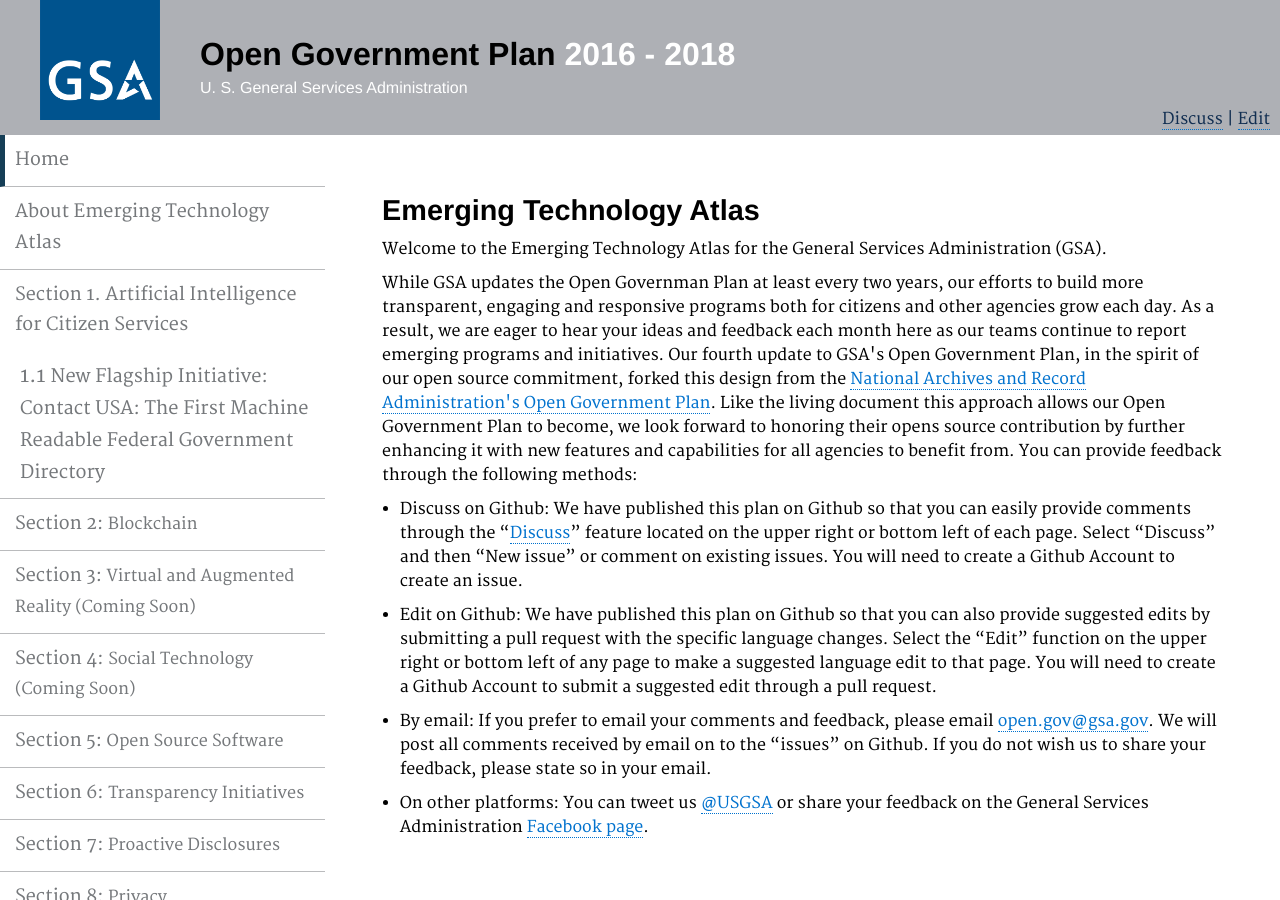
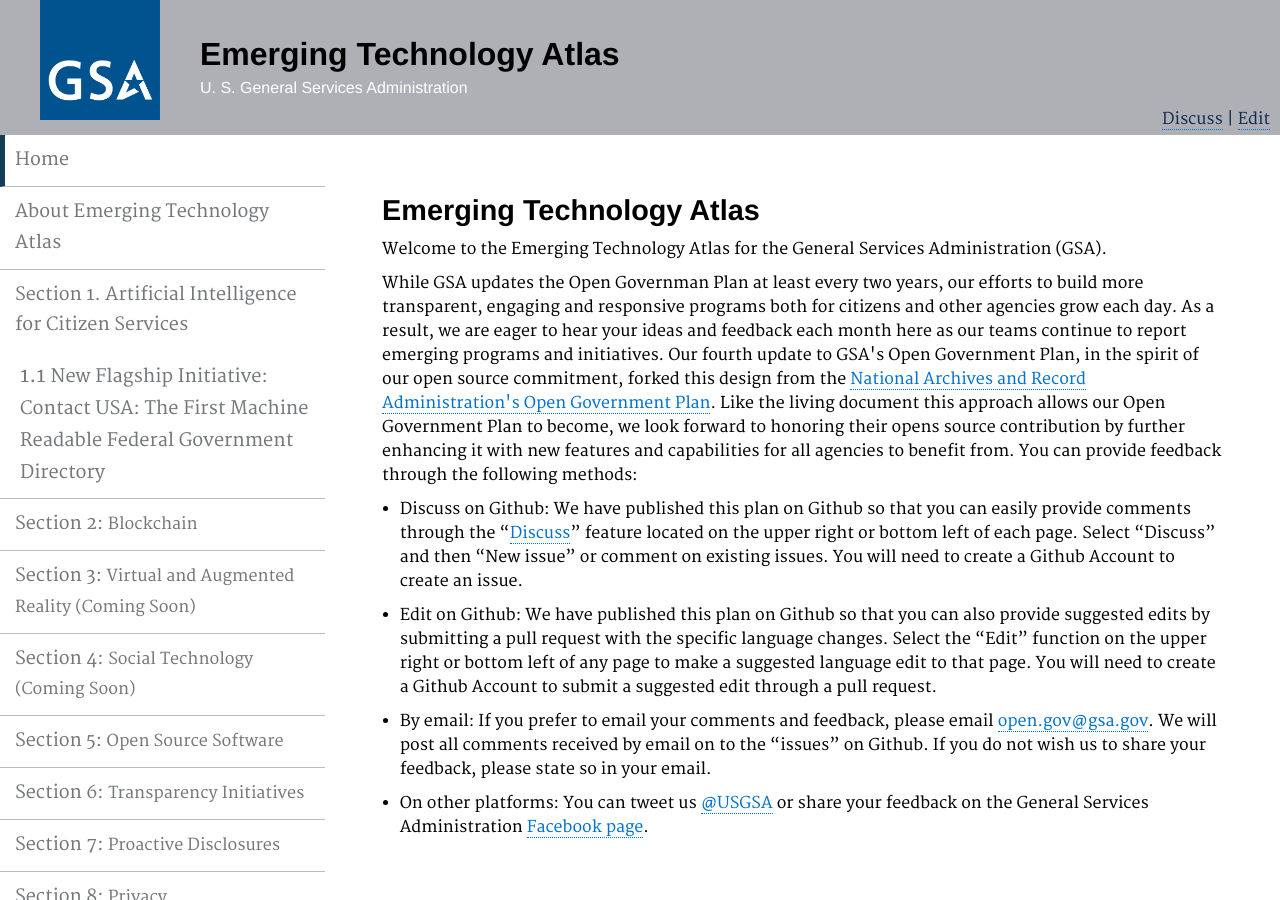
Before and after one commit to GSA/emerging-technology-atlas, a Jekyll site: the page built from pages/index.md, in a window 1280 px wide and 900 px high. Built offline with Jekyll 4.4.1, drawn with Linux system fonts in a browser that asks for light colours.

Commit message:
Update default.html

```diff
--- a/_layouts/default.html
+++ b/_layouts/default.html
@@ -55,7 +55,7 @@
       <div class="pheader">
         <div class="pheader_body">
           <div class="pg_header">
-            <h1>Open Government Plan <span>2016 - 2018</span></h1>
+            <h1>Emerging Technology Atlas</h1>
             <h2>U. S. General Services Administration</h2>
     			</div>
            <div class="header_menu">
```
